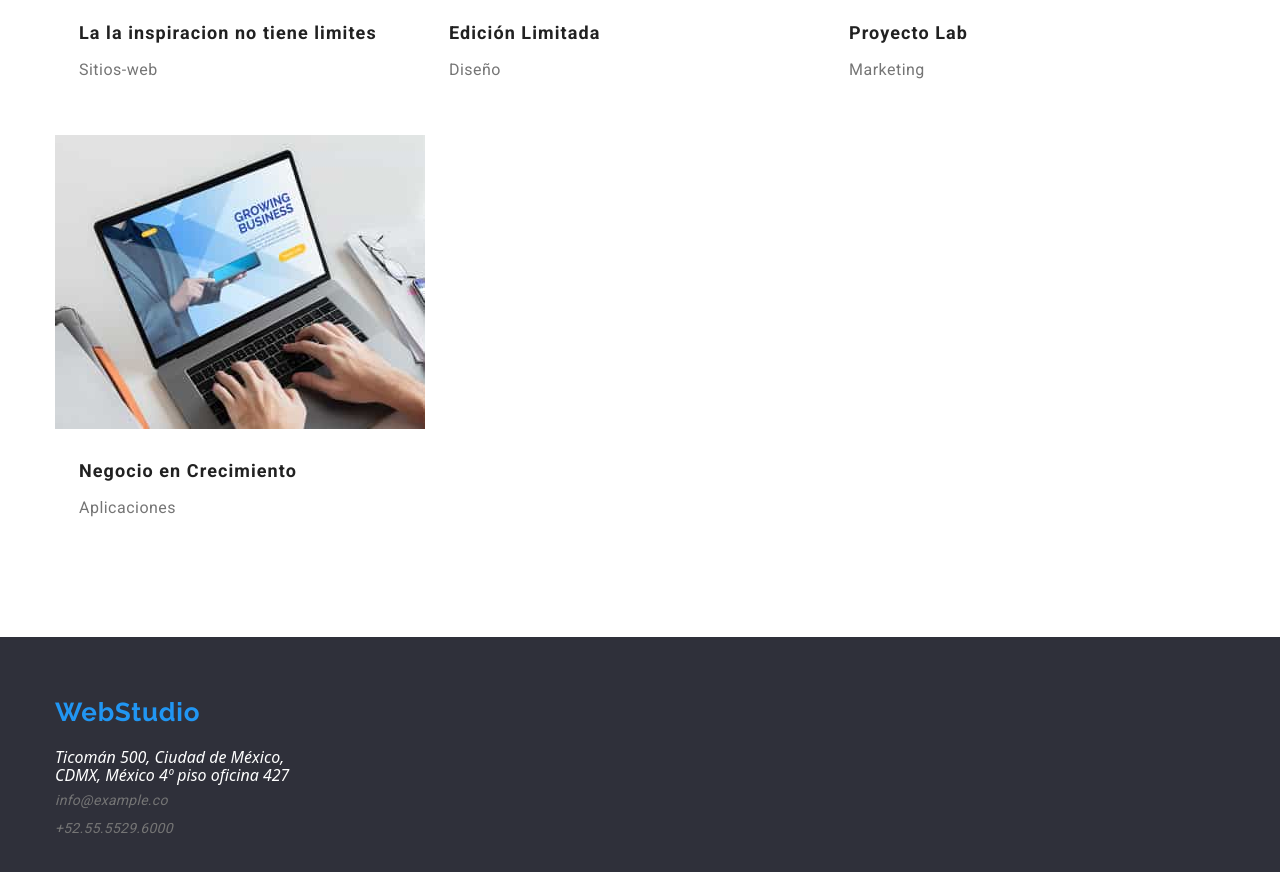
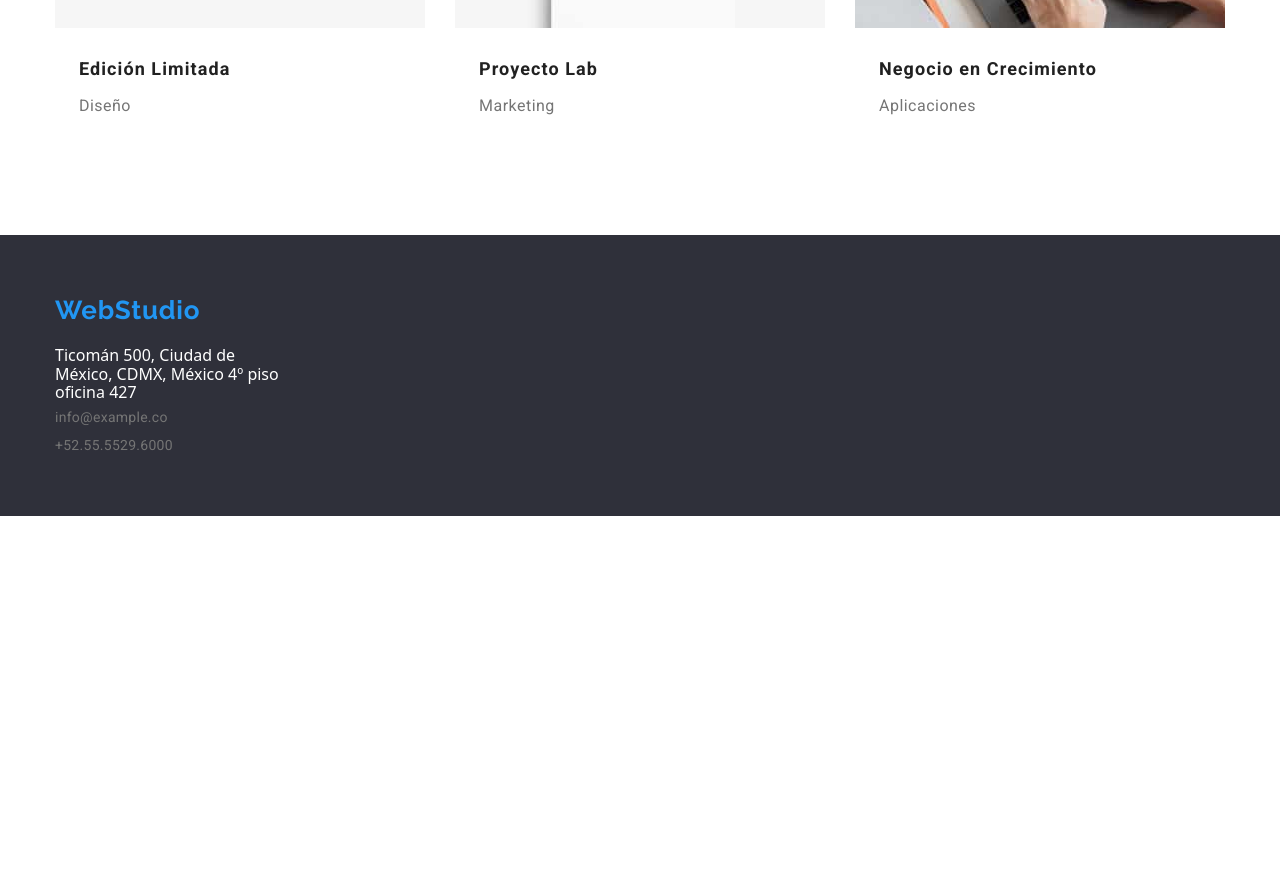
Before and after one commit to PabloEArangoM/goit-markup-hw-03, a plain HTML site: page portafolio.html in a window 1280 px wide. Shown: the part 1440-2312 px from the top of the page. After the commit the page ends 1956 px from the top, so only its background shows below. Drawn offline with nearby package versions, Linux system fonts and the light colour scheme.

Commit message:
final con correcciones

```diff
--- a/css/styles.css
+++ b/css/styles.css
@@ -88,12 +88,15 @@ footer {
 }
 .direccion-mexico-footer {
   color: var(--primary-white-color);
+  font-style: normal;
 }
 .correo-footer {
   color: var(--primery-text-color);
+  font-style: normal;
 }
 .numero-telefonico-footer {
   color: var(--primery-text-color);
+  font-style: normal;
 }
 li {
   list-style-type: none;
@@ -332,17 +335,18 @@ font-family: "Roboto", sans-serif;
   padding-bottom: 94px;
 }
 .lista-botones{
+  list-style-type: none;
+  gap: 8px;
+  display: flex;
+  flex-wrap: wrap;
   justify-content: center;
   padding-bottom: 50px;
 }
-.lista-botones,
 .lista-tarjetas{
   list-style-type: none;
   display: flex;
-  flex-wrap: wrap
-}
-.botones-lista-portafolio:not(:last-child){
-  padding-right: 8px;
+  flex-wrap: wrap;
+  gap: 30px;
 }
 .botones-portafolio{
   display: inline-block;
@@ -355,8 +359,7 @@ font-family: "Roboto", sans-serif;
   padding: 6px 22px;
 }
 .tarjetas-portafolio{
-  padding-right: 30px;
-  padding-bottom: 30px;
+  flex-basis: calc((100% - 180px)/ 9);
 }
 .tarjetas-portafolio:nth-child(3n){
   padding-right: 0;
```
